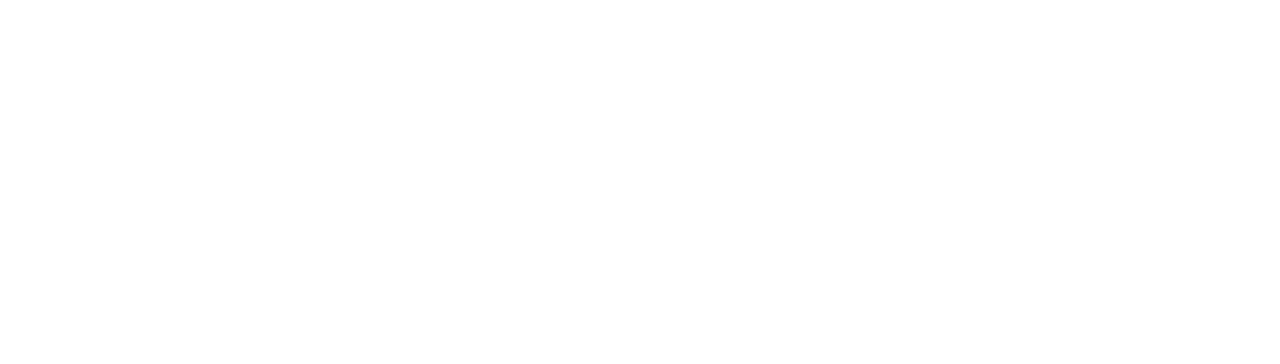
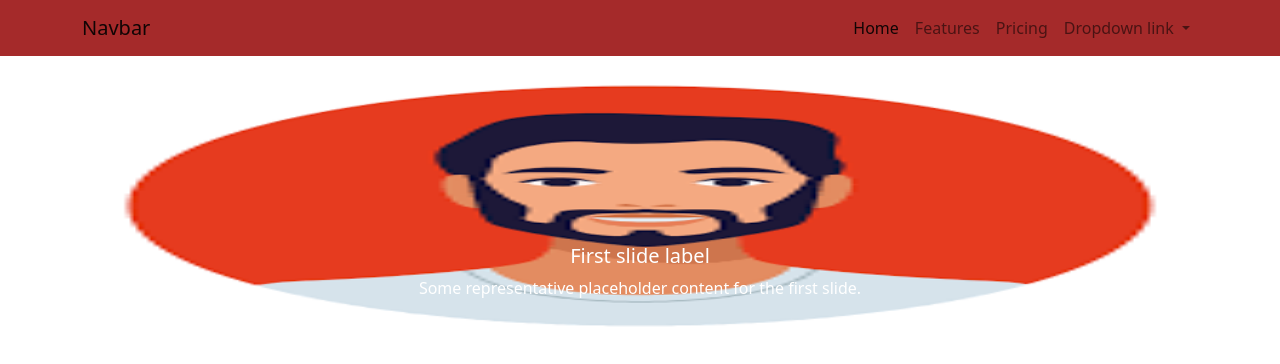
Before and after one commit to Zezva3009/SN-123, a plain HTML site: page 05.12.2022.html in a window 1280 px wide. Drawn offline with nearby package versions, Linux system fonts and the light colour scheme.

Commit message:
bootstrap

```diff
--- a/05.12.2022.html
+++ b/05.12.2022.html
@@ -1,14 +1,84 @@
-<!DOCTYPE html>
+<!doctype html>
 <html lang="en">
-<head>
-    <meta charset="UTF-8">
-    <meta http-equiv="X-UA-Compatible" content="IE=edge">
-    <meta name="viewport" content="width=device-width, initial-scale=1.0">
-    <title>Document</title>
-</head>
-<body>
+  <head>
+    <meta charset="utf-8">
+    <meta name="viewport" content="width=device-width, initial-scale=1">
+    <title>Bootstrap demo</title>
+    <link href="https://cdn.jsdelivr.net/npm/bootstrap@5.2.3/dist/css/bootstrap.min.css" rel="stylesheet" integrity="sha384-rbsA2VBKQhggwzxH7pPCaAqO46MgnOM80zW1RWuH61DGLwZJEdK2Kadq2F9CUG65" crossorigin="anonymous">
+    <link rel="stylesheet" href="CSS/05.12.2022.css">
+  </head>
+  <body>
+    <nav class="navbar navbar-expand-lg">
+        <div class="container">
+          <a class="navbar-brand" href="#">Navbar</a>
+          <button class="navbar-toggler" type="button" data-bs-toggle="collapse" data-bs-target="#navbarNavDropdown" aria-controls="navbarNavDropdown" aria-expanded="false" aria-label="Toggle navigation">
+            <span class="navbar-toggler-icon"></span>
+          </button>
+          <div class="collapse navbar-collapse" id="navbarNavDropdown">
+            <ul class="navbar-nav ms-auto">
+              <li class="nav-item">
+                <a class="nav-link active" aria-current="page" href="#">Home</a>
+              </li>
+              <li class="nav-item">
+                <a class="nav-link" href="#">Features</a>
+              </li>
+              <li class="nav-item">
+                <a class="nav-link" href="#">Pricing</a>
+              </li>
+              <li class="nav-item dropdown">
+                <a class="nav-link dropdown-toggle" href="#" role="button" data-bs-toggle="dropdown" aria-expanded="false">
+                  Dropdown link
+                </a>
+                <ul class="dropdown-menu">
+                  <li><a class="dropdown-item" href="#">Action</a></li>
+                  <li><a class="dropdown-item" href="#">Another action</a></li>
+                  <li><a class="dropdown-item" href="#">Something else here</a></li>
+                </ul>
+              </li>
+            </ul>
+          </div>
+        </div>
+      </nav>
+      <div id="carouselExampleCaptions" class="carousel slide" data-bs-ride="false">
+        <div class="carousel-indicators">
+          <button type="button" data-bs-target="#carouselExampleCaptions" data-bs-slide-to="0" class="active" aria-current="true" aria-label="Slide 1"></button>
+          <button type="button" data-bs-target="#carouselExampleCaptions" data-bs-slide-to="1" aria-label="Slide 2"></button>
+          <button type="button" data-bs-target="#carouselExampleCaptions" data-bs-slide-to="2" aria-label="Slide 3"></button>
+        </div>
+        <div class="carousel-inner">
+          <div class="carousel-item my-item active">
+            <img src="img/profile2.png" class="d-block w-100" alt="...">
+            <div class="carousel-caption d-none d-md-block">
+              <h5>First slide label</h5>
+              <p>Some representative placeholder content for the first slide.</p>
+            </div>
+          </div>
+          <div class="carousel-item my-item">
+            <img src="img/Masteron.ge_logo.png" class="d-block w-100" alt="...">
+            <div class="carousel-caption d-none d-md-block">
+              <h5>Second slide label</h5>
+              <p>Some representative placeholder content for the second slide.</p>
+            </div>
+          </div>
+          <div class="carousel-item my-item">
+            <img src="img/profile4.png" class="d-block w-100" alt="...">
+            <div class="carousel-caption d-none d-md-block">
+              <h5>Third slide label</h5>
+              <p>Some representative placeholder content for the third slide.</p>
+            </div>
+          </div>
+        </div>
+        <button class="carousel-control-prev" type="button" data-bs-target="#carouselExampleCaptions" data-bs-slide="prev">
+          <span class="carousel-control-prev-icon" aria-hidden="true"></span>
+          <span class="visually-hidden">Previous</span>
+        </button>
+        <button class="carousel-control-next" type="button" data-bs-target="#carouselExampleCaptions" data-bs-slide="next">
+          <span class="carousel-control-next-icon" aria-hidden="true"></span>
+          <span class="visually-hidden">Next</span>
+        </button>
+      </div>
 
 
-
-</body>
+    <script src="https://cdn.jsdelivr.net/npm/bootstrap@5.2.3/dist/js/bootstrap.bundle.min.js" integrity="sha384-kenU1KFdBIe4zVF0s0G1M5b4hcpxyD9F7jL+jjXkk+Q2h455rYXK/7HAuoJl+0I4" crossorigin="anonymous"></script>
+  </body>
 </html>
--- /dev/null
+++ b/CSS/05.12.2022.css
@@ -0,0 +1,11 @@
+.carousel-item img{
+    height: 300px;
+}
+.navbar{
+background-color: brown;
+}
+
+@media (min-width: 1400px){
+    .container, .container-lg, .container-md, .container-sm, .container-xl, .container-xxl
+        max-width: 1248px;
+}
```
